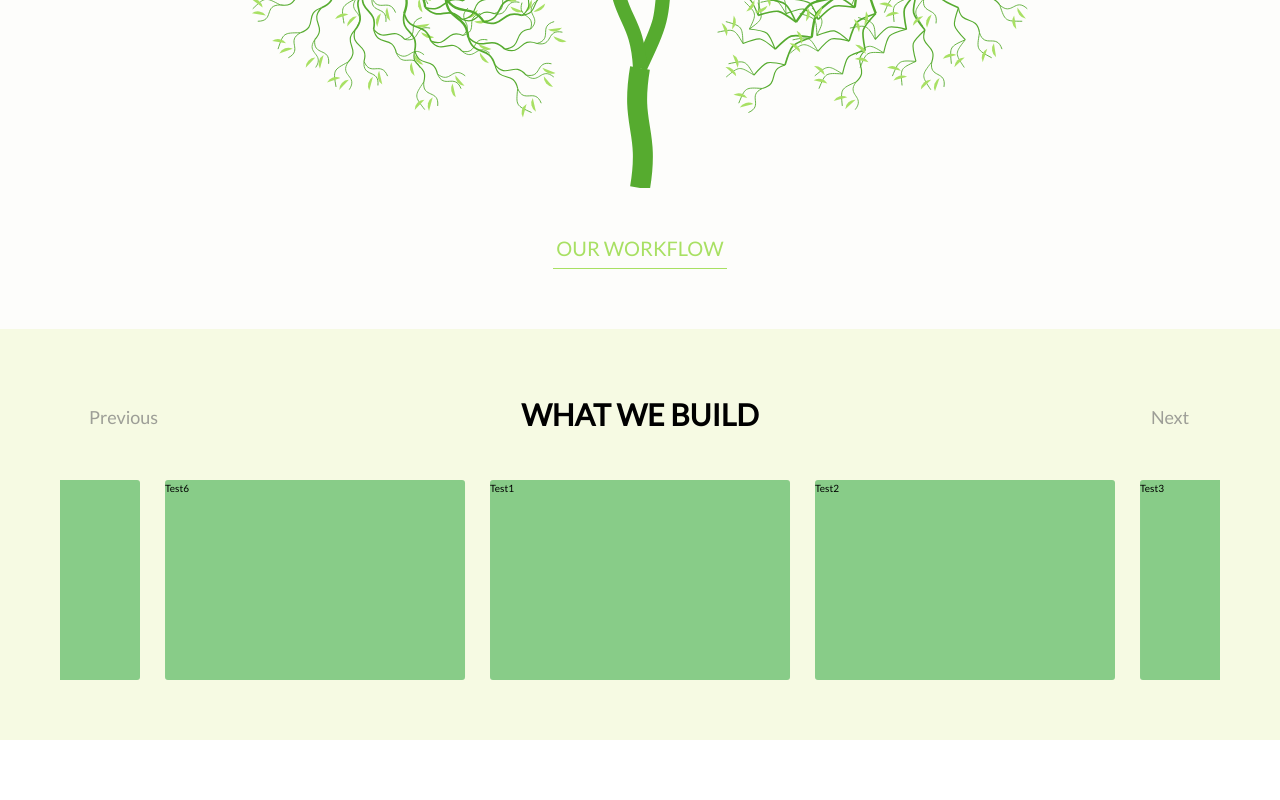
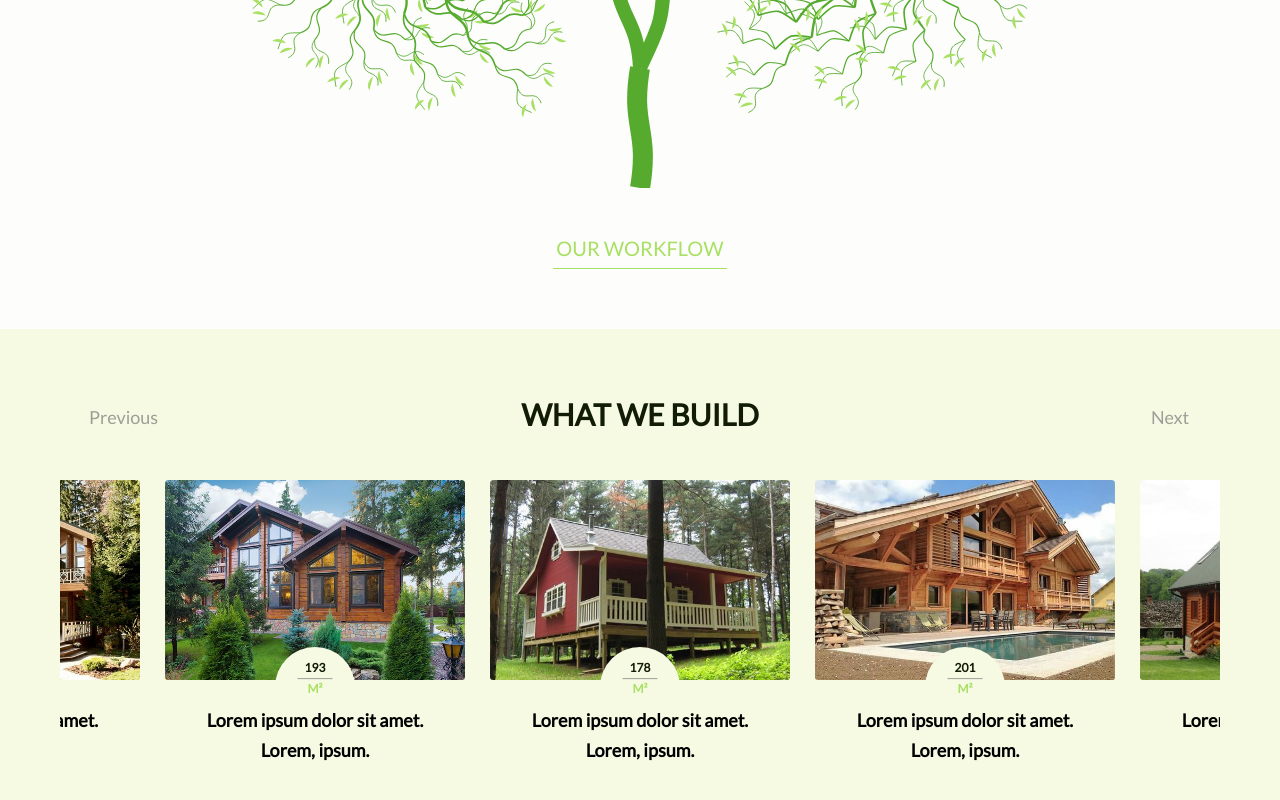
Before and after one commit to MarcelPohl97/RootHouse-Landing-page, a website: page index.html in a window 1280 px wide. Shown: the part 2091-2891 px from the top of the page. Before the commit the page ends 2831 px from the top, so only its background shows below. Drawn offline with nearby package versions, Linux system fonts and the light colour scheme.

Commit message:
new file:   img/showcaseHouse1.jpg 	new file:   img/showcaseHouse2.jpg 	new file:   img/showcaseHouse3.jpg 	new file:   img/showcaseHouse4.jpg 	new file:   img/showcaseHouse5.jpg 	new file:   img/showcaseHouse6.jpg 	modified:   index.html 	modified:   sass/components/_buildings.scss 	modified:   sass/components/_carousel.scss 	modified:   style.css 	modified:   todo.txt

```diff
--- a/index.html
+++ b/index.html
@@ -109,15 +109,78 @@
             <h2 class="buildings__title heading heading__tertiary margin-big-sides">What we build</h2>
         </div>
         <div class="carousel" data-flickity='{"cellAlign": "center", "freeScroll": true, "wrapAround": true}'>
-            <div class="carousel-cell">Test1</div>
-            <div class="carousel-cell">Test2</div>
-            <div class="carousel-cell">Test3</div>
-            <div class="carousel-cell">Test4</div>
-            <div class="carousel-cell">Test5</div>
-            <div class="carousel-cell">Test6</div>
-            <div class="carousel-cell">Test6</div>
-            <div class="carousel-cell">Test6</div>
-            <div class="carousel-cell">Test6</div>
+            <div class="carousel-cell">
+                <img class="carousel-img" src="/img/showcaseHouse1.jpg" alt="Wooden House">
+                <div class="carousel-size heading__minigraph">
+                    <p class="carousel-meter">178</p>
+                    <div class="carousel-line"></div>
+                    <p class="carousel-quadrat">M²</p>
+                </div>
+                <h4 class="carousel-info heading__paragraph margin-top-small">
+                    <span class="carousel-main">Lorem ipsum dolor sit amet.</span>
+                    <span class="carousel-secondary">Lorem, ipsum.</span>
+                </h4>
+            </div>
+            <div class="carousel-cell">
+                <img class="carousel-img" src="/img/showcaseHouse2.jpg" alt="Wooden House">
+                <div class="carousel-size heading__minigraph">
+                    <p class="carousel-meter">201</p>
+                    <div class="carousel-line"></div>
+                    <p class="carousel-quadrat">M²</p>
+                </div>
+                <h4 class="carousel-info heading__paragraph margin-top-small">
+                    <span class="carousel-main">Lorem ipsum dolor sit amet.</span>
+                    <span class="carousel-secondary">Lorem, ipsum.</span>
+                </h4>
+            </div>
+            <div class="carousel-cell">
+                <img class="carousel-img" src="/img/showcaseHouse3.jpg" alt="Wooden House">
+                <div class="carousel-size heading__minigraph">
+                    <p class="carousel-meter">156</p>
+                    <div class="carousel-line"></div>
+                    <p class="carousel-quadrat">M²</p>
+                </div>
+                <h4 class="carousel-info heading__paragraph margin-top-small">
+                    <span class="carousel-main">Lorem ipsum dolor sit amet.</span>
+                    <span class="carousel-secondary">Lorem, ipsum.</span>
+                </h4>
+            </div>
+            <div class="carousel-cell">
+                <img class="carousel-img" src="/img/showcaseHouse4.jpg" alt="Wooden House">
+                <div class="carousel-size heading__minigraph">
+                    <p class="carousel-meter">143</p>
+                    <div class="carousel-line"></div>
+                    <p class="carousel-quadrat">M²</p>
+                </div>
+                <h4 class="carousel-info heading__paragraph margin-top-small">
+                    <span class="carousel-main">Lorem ipsum dolor sit amet.</span>
+                    <span class="carousel-secondary">Lorem, ipsum.</span>
+                </h4>
+            </div>
+            <div class="carousel-cell">
+                <img class="carousel-img" src="/img/showcaseHouse5.jpg" alt="Wooden House">
+                <div class="carousel-size heading__minigraph">
+                    <p class="carousel-meter">189</p>
+                    <div class="carousel-line"></div>
+                    <p class="carousel-quadrat">M²</p>
+                </div>
+                <h4 class="carousel-info heading__paragraph margin-top-small">
+                    <span class="carousel-main">Lorem ipsum dolor sit amet.</span>
+                    <span class="carousel-secondary">Lorem, ipsum.</span>
+                </h4>
+            </div>
+            <div class="carousel-cell">
+                <img class="carousel-img" src="/img/showcaseHouse6.jpg" alt="Wooden House">
+                <div class="carousel-size heading__minigraph">
+                    <p class="carousel-meter">193</p>
+                    <div class="carousel-line"></div>
+                    <p class="carousel-quadrat">M²</p>
+                </div>
+                <h4 class="carousel-info heading__paragraph margin-top-small">
+                    <span class="carousel-main">Lorem ipsum dolor sit amet.</span>
+                    <span class="carousel-secondary">Lorem, ipsum.</span>
+                </h4>
+            </div>
         </div>
     </section>
     <script src="trees.js"></script>
--- a/sass/components/_buildings.scss
+++ b/sass/components/_buildings.scss
@@ -1,6 +1,8 @@
 .buildings {
 
-
+    &__title {
+        color: $dark-color;
+    }
 
 
 
--- a/sass/components/_carousel.scss
+++ b/sass/components/_carousel.scss
@@ -4,13 +4,65 @@
 
     &-cell {
         width: 300px;
-        height: 200px;
+        height: 300px;
         margin-right: 2.5rem;
-        background: #8C8;
+        background: transparent;
         border-radius: 3px;
         counter-increment: gallery-cell;
+        position: relative;
+        overflow:hidden;
+
+        &:before {
+            background: $secondary-color-5;
+            content: '';
+            position: absolute;
+            top: 62.5%;
+            left: 50%;
+            height: 40px;
+            width: 80px;
+            border-radius: 80px 80px 0 0;
+            transform: translate(-50%, -50%);
+        }
     }
 
+    &-img {
+        object-fit: cover;
+        width: 300px;
+        height: 200px;
+        border-radius: 3px;
+    }
+
+    &-size {
+        @include flex-column-center;
+        position: absolute;
+        top: 66.5%;
+        left: 50%;
+        transform: translate(-50%, -50%);
+        font-weight: 900;
+    }
+
+    &-meter {
+        color: $dark-color;
+    }
+
+    &-line {
+        height: 1px;
+        width: 35px;
+        background-color: $secondary-color-4;
+    }
+
+    &-quadrat {
+        color: $primary-color-2;
+    }
+
+    &-info {
+        text-align: center;
+        z-index: 3000 !important;
+    }
+
+    &-secondary {
+        display:block;
+    }
 }
 
 .flickity-page-dots {
--- a/todo.txt
+++ b/todo.txt
@@ -28,4 +28,7 @@ Design:https://www.instagram.com/p/BjWl620lFcT/?igshid=1gjjyy2fjkfxu
 24.05
 -> added build section, carousel
 
-todo: clean up js code, find a fix for carousel buttons they are to wide, add images, text, header
+25.05
+-> finished carousel
+
+todo: clean up js code, find a fix for carousel buttons they are to wide, maybe add fig caption on hover for image, add curve at the end builds section
```
Also changed, not shown: img/showcaseHouse1.jpg (added), img/showcaseHouse2.jpg (added), img/showcaseHouse3.jpg (added), img/showcaseHouse4.jpg (added), img/showcaseHouse5.jpg (added), img/showcaseHouse6.jpg (added), style.css.
